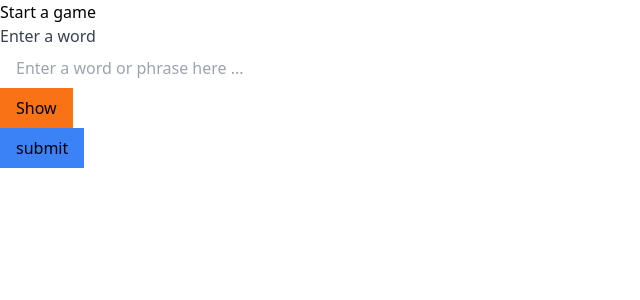
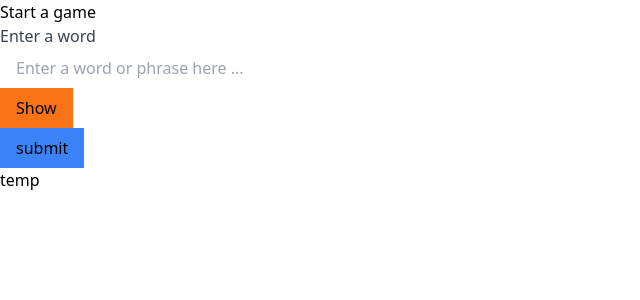
Before and after one commit to AbhishekKamat6/Hangman, a React (Vite) app in the folder hangman/: page / in a window 1280 px wide. Shown: the top 300 px of the page, without its empty margins (0-640 px from the left). Built offline with nearby package versions, Linux system fonts and the light colour scheme.

Commit message:
about useEffect hook

```diff
--- a/hangman/components/textInputForm/TextInputFormContainer.jsx
+++ b/hangman/components/textInputForm/TextInputFormContainer.jsx
@@ -1,4 +1,4 @@
-import { useState } from "react";
+import { use, useEffect, useState } from "react";
 import TextInputForm from "./TextInputForm";
 import { useNavigate } from "react-router-dom";
 
@@ -53,13 +53,59 @@ function TextInputFormContainer(){
         console.log(inputType,"is the type")
       }
 
+      // // useEffect is a function where it takew two params , where one is callback function and the other is an array
+
+      // useEffect(() => {
+      //   // so it will be executed two time , First time when the component is attached to dom and second time when the component is updated
+      //   console.log("Component first time mounted");
+      // },[])
+      // // If it is empty array then it will be executed only once when the component is mounted
+
+      // useEffect(() => {
+      //   console.log("Component first load and update");
+      // }) // Here it will be executed every time when the component is mounted and updated because we are not passing any array
+
+      // useEffect(() => {
+      //   console.log("component first load and update value change")
+      // },[value]) // Here it will be executed only when the value is changed because we are passing value in the array
+
+      // useEffect(() => {
+      //   console.log("component first load and inputType value change")
+      // },[inputType]) // Here it will be executed only when the inputType is changed because we are passing inputType in the array
+
 
       return (
         <>
         <TextInputForm handleFormSubmit={handleFormSubmit} handleTextInput={handleTextInput} handleShowHideClick={handleShowHideClick} text={text} inputType={inputType}/>
+
+        { inputType == "password" ? <Temp/> : null }
         </>
       )
 }
 
+function Temp(){
+  useEffect(() => {
+    console.log("Component first time mounted");
+
+    return () => {
+      console.log("Component unmounted");
+    }
+
+    // The function you return in useEffect is called a cleanup function. React calls this cleanup function in two cases:
+
+  // 1)  When the component unmounts → It helps clean up side effects (e.g., remove event listeners, stop API calls, clear timers).
+  // 2)  Before running the effect again (if dependencies change) → This prevents memory leaks and avoids unintended behavior.
+
+  },[])
+
+  return (
+    <>
+    <div>
+      <h1>temp</h1>
+    </div>
+    </>
+  )
+}
+
 
 export default TextInputFormContainer;
```
Also changed, not shown: 1 other file (tests, documents, lock files or other folders).
